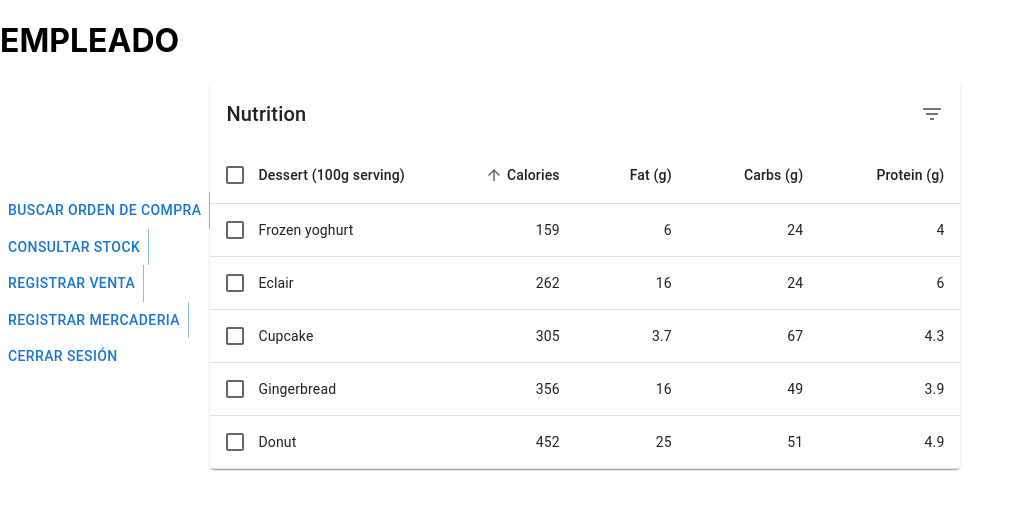
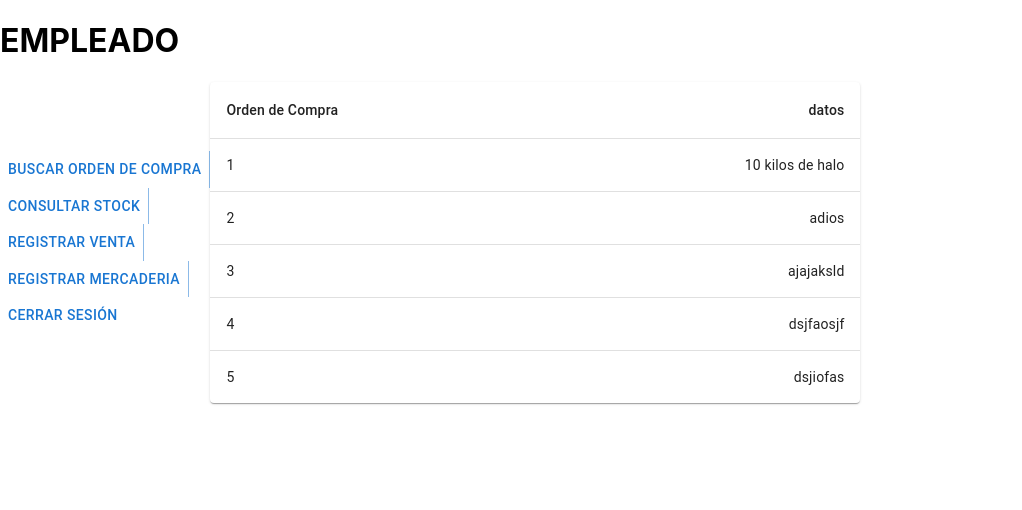
Before and after one commit to tomasbond02/sistema_control_stock, a Next.js app: page /indexEmp in a window 1280 px wide. Both pictures are taken after a click on the button "BUSCAR ORDEN DE COMPRA". Shown: the top 510 px of the page, without its empty margins (0-1022 px from the left). Built offline with nearby package versions, Linux system fonts and the light colour scheme.

Commit message:
modificacion en index y orden de compra

```diff
--- a/components/ordenCompraEmpleado.tsx
+++ b/components/ordenCompraEmpleado.tsx
@@ -1,377 +1,52 @@
 import * as React from 'react';
-import { alpha } from '@mui/material/styles';
-import Box from '@mui/material/Box';
 import Table from '@mui/material/Table';
 import TableBody from '@mui/material/TableBody';
 import TableCell from '@mui/material/TableCell';
 import TableContainer from '@mui/material/TableContainer';
 import TableHead from '@mui/material/TableHead';
 import TableRow from '@mui/material/TableRow';
-import TableSortLabel from '@mui/material/TableSortLabel';
-import Toolbar from '@mui/material/Toolbar';
-import Typography from '@mui/material/Typography';
 import Paper from '@mui/material/Paper';
-import Checkbox from '@mui/material/Checkbox';
-import IconButton from '@mui/material/IconButton';
-import Tooltip from '@mui/material/Tooltip';
-import DeleteIcon from '@mui/icons-material/Delete';
-import FilterListIcon from '@mui/icons-material/FilterList';
-import { visuallyHidden } from '@mui/utils';
-
-interface Data {
-  id: number;
-  calories: number;
-  carbs: number;
-  fat: number;
-  name: string;
-  protein: number;
-}
 
 function createData(
-  id: number,
-  name: string,
-  calories: number,
-  fat: number,
-  carbs: number,
-  protein: number,
-): Data {
-  return {
-    id,
-    name,
-    calories,
-    fat,
-    carbs,
-    protein,
-  };
+  name: number,
+  datas: string
+
+) {
+  return { name, datas};
 }
 
 const rows = [
-  createData(1, 'Cupcake', 305, 3.7, 67, 4.3),
-  createData(2, 'Donut', 452, 25.0, 51, 4.9),
-  createData(3, 'Eclair', 262, 16.0, 24, 6.0),
-  createData(4, 'Frozen yoghurt', 159, 6.0, 24, 4.0),
-  createData(5, 'Gingerbread', 356, 16.0, 49, 3.9),
-
+  createData(1, "10 kilos de halo"),
+  createData(2, "adios"),
+  createData(3,"ajajaksld"),
+  createData(4, "dsjfaosjf"),
+  createData(5, "dsjiofas"),
 ];
 
-function descendingComparator<T>(a: T, b: T, orderBy: keyof T) {
-  if (b[orderBy] < a[orderBy]) {
-    return -1;
-  }
-  if (b[orderBy] > a[orderBy]) {
-    return 1;
-  }
-  return 0;
-}
-
-type Order = 'asc' | 'desc';
-
-function getComparator<Key extends keyof any>(
-  order: Order,
-  orderBy: Key,
-): (
-  a: { [key in Key]: number | string },
-  b: { [key in Key]: number | string },
-) => number {
-  return order === 'desc'
-    ? (a, b) => descendingComparator(a, b, orderBy)
-    : (a, b) => -descendingComparator(a, b, orderBy);
-}
-
-
-function stableSort<T>(array: readonly T[], comparator: (a: T, b: T) => number) {
-  const stabilizedThis = array.map((el, index) => [el, index] as [T, number]);
-  stabilizedThis.sort((a, b) => {
-    const order = comparator(a[0], b[0]);
-    if (order !== 0) {
-      return order;
-    }
-    return a[1] - b[1];
-  });
-  return stabilizedThis.map((el) => el[0]);
-}
-
-interface HeadCell {
-  disablePadding: boolean;
-  id: keyof Data;
-  label: string;
-  numeric: boolean;
-}
-
-const headCells: readonly HeadCell[] = [
-  {
-    id: 'name',
-    numeric: false,
-    disablePadding: true,
-    label: 'Dessert (100g serving)',
-  },
-  {
-    id: 'calories',
-    numeric: true,
-    disablePadding: false,
-    label: 'Calories',
-  },
-  {
-    id: 'fat',
-    numeric: true,
-    disablePadding: false,
-    label: 'Fat (g)',
-  },
-  {
-    id: 'carbs',
-    numeric: true,
-    disablePadding: false,
-    label: 'Carbs (g)',
-  },
-  {
-    id: 'protein',
-    numeric: true,
-    disablePadding: false,
-    label: 'Protein (g)',
-  },
-];
-
-interface EnhancedTableProps {
-  numSelected: number;
-  onRequestSort: (event: React.MouseEvent<unknown>, property: keyof Data) => void;
-  onSelectAllClick: (event: React.ChangeEvent<HTMLInputElement>) => void;
-  order: Order;
-  orderBy: string;
-  rowCount: number;
-}
-
-function EnhancedTableHead(props: EnhancedTableProps) {
-  const { onSelectAllClick, order, orderBy, numSelected, rowCount, onRequestSort } =
-    props;
-  const createSortHandler =
-    (property: keyof Data) => (event: React.MouseEvent<unknown>) => {
-      onRequestSort(event, property);
-    };
-
+export default function BasicTable() {
   return (
+    <TableContainer component={Paper}>
+      <Table sx={{ minWidth: 650 }} aria-label="simple table">
         <TableHead>
           <TableRow>
-        <TableCell padding="checkbox">
-          <Checkbox
-            color="primary"
-            indeterminate={numSelected > 0 && numSelected < rowCount}
-            checked={rowCount > 0 && numSelected === rowCount}
-            onChange={onSelectAllClick}
-            inputProps={{
-              'aria-label': 'select all desserts',
-            }}
-          />
-        </TableCell>
-        {headCells.map((headCell) => (
-          <TableCell
-            key={headCell.id}
-            align={headCell.numeric ? 'right' : 'left'}
-            padding={headCell.disablePadding ? 'none' : 'normal'}
-            sortDirection={orderBy === headCell.id ? order : false}
-          >
-            <TableSortLabel
-              active={orderBy === headCell.id}
-              direction={orderBy === headCell.id ? order : 'asc'}
-              onClick={createSortHandler(headCell.id)}
-            >
-              {headCell.label}
-              {orderBy === headCell.id ? (
-                <Box component="span" sx={visuallyHidden}>
-                  {order === 'desc' ? 'sorted descending' : 'sorted ascending'}
-                </Box>
-              ) : null}
-            </TableSortLabel>
-          </TableCell>
-        ))}
+            <TableCell>Orden de Compra</TableCell>
+            <TableCell align="right">datos</TableCell>
           </TableRow>
         </TableHead>
-  );
-}
-
-interface EnhancedTableToolbarProps {
-  numSelected: number;
-}
-
-function EnhancedTableToolbar(props: EnhancedTableToolbarProps) {
-  const { numSelected } = props;
-
-  return (
-    <Toolbar
-      sx={{
-        pl: { sm: 2 },
-        pr: { xs: 1, sm: 1 },
-        ...(numSelected > 0 && {
-          bgcolor: (theme) =>
-            alpha(theme.palette.primary.main, theme.palette.action.activatedOpacity),
-        }),
-      }}
+        <TableBody>
+          {rows.map((row) => (
+            <TableRow
+              key={row.name}
+              sx={{ '&:last-child td, &:last-child th': { border: 0 } }}
             >
-      {numSelected > 0 ? (
-        <Typography
-          sx={{ flex: '1 1 100%' }}
-          color="inherit"
-          variant="subtitle1"
-          component="div"
-        >
-          {numSelected} selected
-        </Typography>
-      ) : (
-        <Typography
-          sx={{ flex: '1 1 100%' }}
-          variant="h6"
-          id="tableTitle"
-          component="div"
-        >
-          Nutrition
-        </Typography>
-      )}
-      {numSelected > 0 ? (
-        <Tooltip title="Delete">
-          <IconButton>
-            <DeleteIcon />
-          </IconButton>
-        </Tooltip>
-      ) : (
-        <Tooltip title="Filter list">
-          <IconButton>
-            <FilterListIcon />
-          </IconButton>
-        </Tooltip>
-      )}
-    </Toolbar>
-  );
-}
-export default function EnhancedTable() {
-  const [order, setOrder] = React.useState<Order>('asc');
-  const [orderBy, setOrderBy] = React.useState<keyof Data>('calories');
-  const [selected, setSelected] = React.useState<readonly number[]>([]);
-  const [page, setPage] = React.useState(0);
-  const [dense, setDense] = React.useState(false);
-  const [rowsPerPage, setRowsPerPage] = React.useState(5);
-
-  const handleRequestSort = (
-    event: React.MouseEvent<unknown>,
-    property: keyof Data,
-  ) => {
-    const isAsc = orderBy === property && order === 'asc';
-    setOrder(isAsc ? 'desc' : 'asc');
-    setOrderBy(property);
-  };
-
-  const handleSelectAllClick = (event: React.ChangeEvent<HTMLInputElement>) => {
-    if (event.target.checked) {
-      const newSelected = rows.map((n) => n.id);
-      setSelected(newSelected);
-      return;
-    }
-    setSelected([]);
-  };
-
-  const handleClick = (event: React.MouseEvent<unknown>, id: number) => {
-    const selectedIndex = selected.indexOf(id);
-    let newSelected: readonly number[] = [];
-
-    if (selectedIndex === -1) {
-      newSelected = newSelected.concat(selected, id);
-    } else if (selectedIndex === 0) {
-      newSelected = newSelected.concat(selected.slice(1));
-    } else if (selectedIndex === selected.length - 1) {
-      newSelected = newSelected.concat(selected.slice(0, -1));
-    } else if (selectedIndex > 0) {
-      newSelected = newSelected.concat(
-        selected.slice(0, selectedIndex),
-        selected.slice(selectedIndex + 1),
-      );
-    }
-    setSelected(newSelected);
-  };
-
-    const isSelected = (id: number) => selected.indexOf(id) !== -1;
-
-  // Avoid a layout jump when reaching the last page with empty rows.
-  const emptyRows =
-    page > 0 ? Math.max(0, (1 + page) * rowsPerPage - rows.length) : 0;
-
-  const visibleRows = React.useMemo(
-    () =>
-      stableSort(rows, getComparator(order, orderBy)).slice(
-        page * rowsPerPage,
-        page * rowsPerPage + rowsPerPage,
-      ),
-    [order, orderBy, page, rowsPerPage],
-  );
-
-  return (
-    <Box sx={{ width: '100%' }}>
-      <Paper sx={{ width: '100%', mb: 2 }}>
-        <EnhancedTableToolbar numSelected={selected.length} />
-        <TableContainer>
-          <Table
-            sx={{ minWidth: 750 }}
-            aria-labelledby="tableTitle"
-            size={dense ? 'small' : 'medium'}
-          >
-            <EnhancedTableHead
-              numSelected={selected.length}
-              order={order}
-              orderBy={orderBy}
-              onSelectAllClick={handleSelectAllClick}
-              onRequestSort={handleRequestSort}
-              rowCount={rows.length}
-            />
-            <TableBody>
-              {visibleRows.map((row, index) => {
-                const isItemSelected = isSelected(row.id);
-                const labelId = `enhanced-table-checkbox-${index}`;
-
-                return (
-                  <TableRow
-                    hover
-                    onClick={(event) => handleClick(event, row.id)}
-                    role="checkbox"
-                    aria-checked={isItemSelected}
-                    tabIndex={-1}
-                    key={row.id}
-                    selected={isItemSelected}
-                    sx={{ cursor: 'pointer' }}
-                  >
-                    <TableCell padding="checkbox">
-                      <Checkbox
-                        color="primary"
-                        checked={isItemSelected}
-                        inputProps={{
-                          'aria-labelledby': labelId,
-                        }}
-                      />
-                    </TableCell>
-                    <TableCell
-                      component="th"
-                      id={labelId}
-                      scope="row"
-                      padding="none"
-                    >
+              <TableCell component="th" scope="row">
                 {row.name}
               </TableCell>
-                    <TableCell align="right">{row.calories}</TableCell>
-                    <TableCell align="right">{row.fat}</TableCell>
-                    <TableCell align="right">{row.carbs}</TableCell>
-                    <TableCell align="right">{row.protein}</TableCell>
+              <TableCell align="right">{row.datas}</TableCell>
             </TableRow>
-                );
-              })}
-              {emptyRows > 0 && (
-                <TableRow
-                  style={{
-                    height: (dense ? 33 : 53) * emptyRows,
-                  }}
-                >
-                  <TableCell colSpan={6} />
-                </TableRow>
-              )}
+          ))}
         </TableBody>
       </Table>
     </TableContainer>
-      </Paper>
-    </Box>
   );
 }
--- a/pages/indexEmp.tsx
+++ b/pages/indexEmp.tsx
@@ -3,7 +3,7 @@ import Router, { useRouter } from 'next/router'
 import styles from '../styles/employedStyles.module.css'
 import { Button, ButtonGroup } from '@mui/material'
 import { useState } from 'react'
-import EnhancedTable from '../components/ordenCompraEmpleado'
+import BasicTable from '../components/ordenCompraEmpleado'
 
 
 const Empleado: NextPage = () => {
@@ -50,7 +50,7 @@ const Empleado: NextPage = () => {
             </ButtonGroup>
           </div>
             <div>
-                {showTable && <EnhancedTable/>}
+                {showTable && <BasicTable/>}
             </div>
         </div>
       </div>
```
Lines whose indentation alone changed are shown as unchanged.
